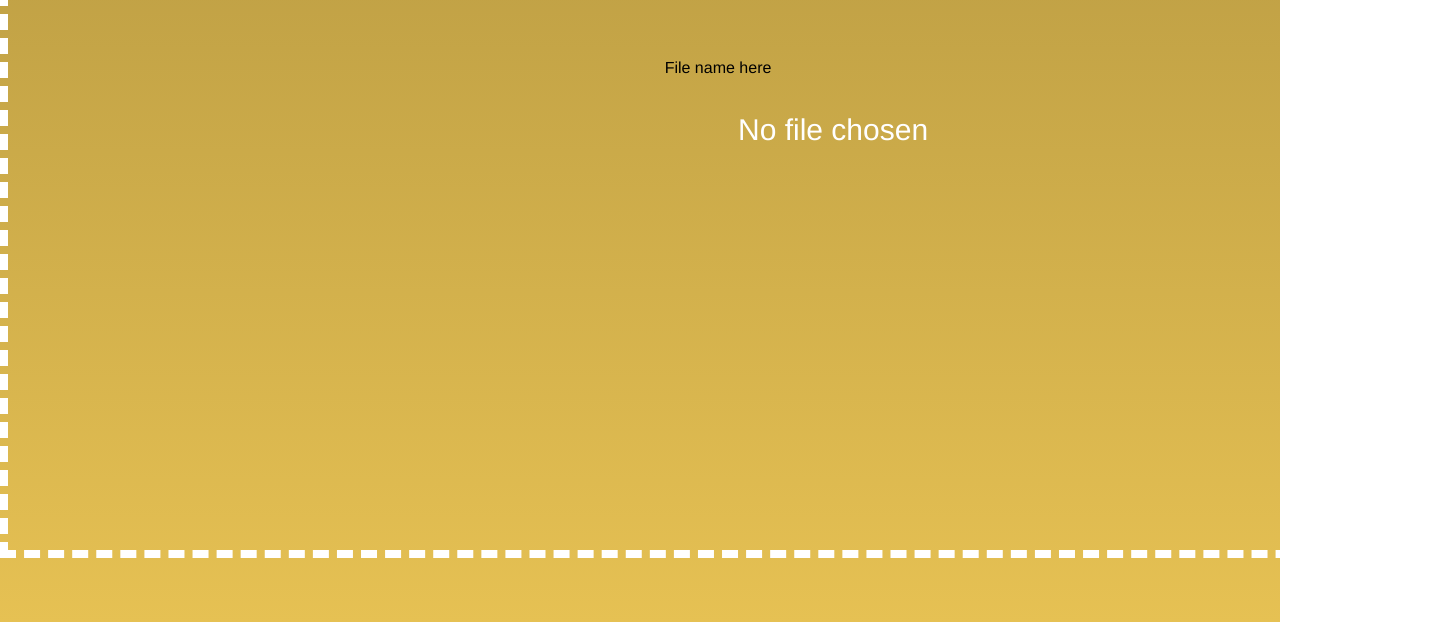
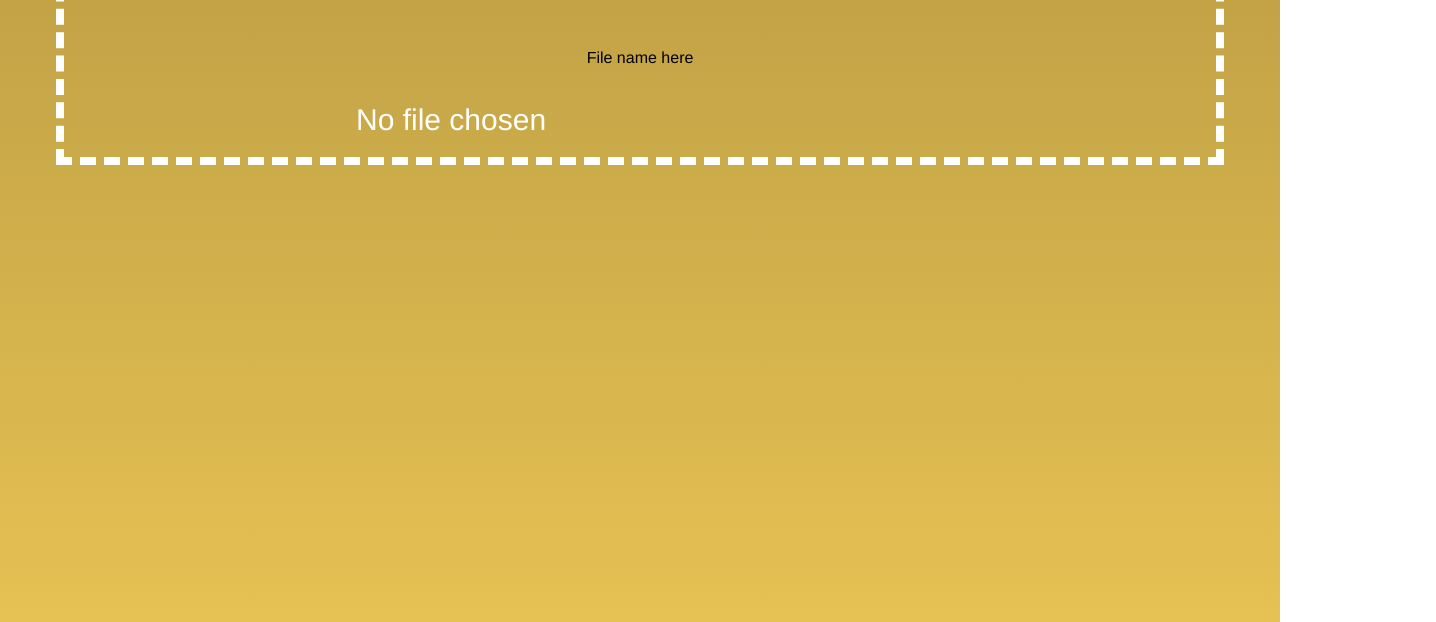
Before and after one commit to rndlpz/CipherStream_FE, a plain HTML site: page indexReceived.html in a window 1280 px wide. Shown: the part 178-800 px from the top of the page, 1436 px wide, since content can reach past the window. Drawn offline with Linux system fonts and the light colour scheme.

Commit message:
fixed background and bigger box

```diff
--- a/styles.css
+++ b/styles.css
@@ -1,14 +1,13 @@
 html{
   font-family: 'helvetica', 'sans-serif';
-
 }
 body{
   background: #B89A42;
   background: -moz-linear-gradient(top, #B89A42 0%, #E6C153 100%);
   background: -webkit-linear-gradient(top, #B89A42 0%, #E6C153 100%);
-  background: linear-gradient(to bottom, #B89A42 0%, #E6C153 100%);
+  background: linear-gradient(bottom, #B89A42 0%, #E6C153 100%);
   height: 100%;
-  margin: 0;
+  margin: 0 auto;
   background-repeat: no-repeat;
   background-attachment: fixed;
 }
@@ -53,9 +52,8 @@ body{
 .desc{
   text-align: center;
   padding: 20px;
-  font-size: 18px;
+  font-size: 36px;
   margin: 0 auto;
-/*  opacity: 0;*/
   animation: fadeIn 3s forwards;
 }
 .icon{
@@ -65,19 +63,16 @@ body{
   animation: fadeIn 5s forwards;
 }
 #dropzone {
-  width: 1400px;
-  height: 700px;
+  width: 90%;
+  height: 100%;
   border: 8px dashed #fff;
   text-align: center;
-  padding: 10px;
   margin: 0 auto;
 }
 
 #file-input{
-  position:absolute;
   color: #fff;
-  width: 675px;
-  height: 200px;
+  height: 100%;
   text-align: center;
   padding: 20px;
   font-family: 'helvetica';
@@ -97,8 +92,9 @@ input{
 
 .upload-btn {
   position:relative;
-  padding: 700px 710px;
-  border: none;
+  align-self: center;
+  background-color: blue;
+  padding: 55% 50%;
   cursor: pointer;
   z-index: 1;
   opacity: 0;
```
Also changed, not shown: index.html (+2 -2 lines).
